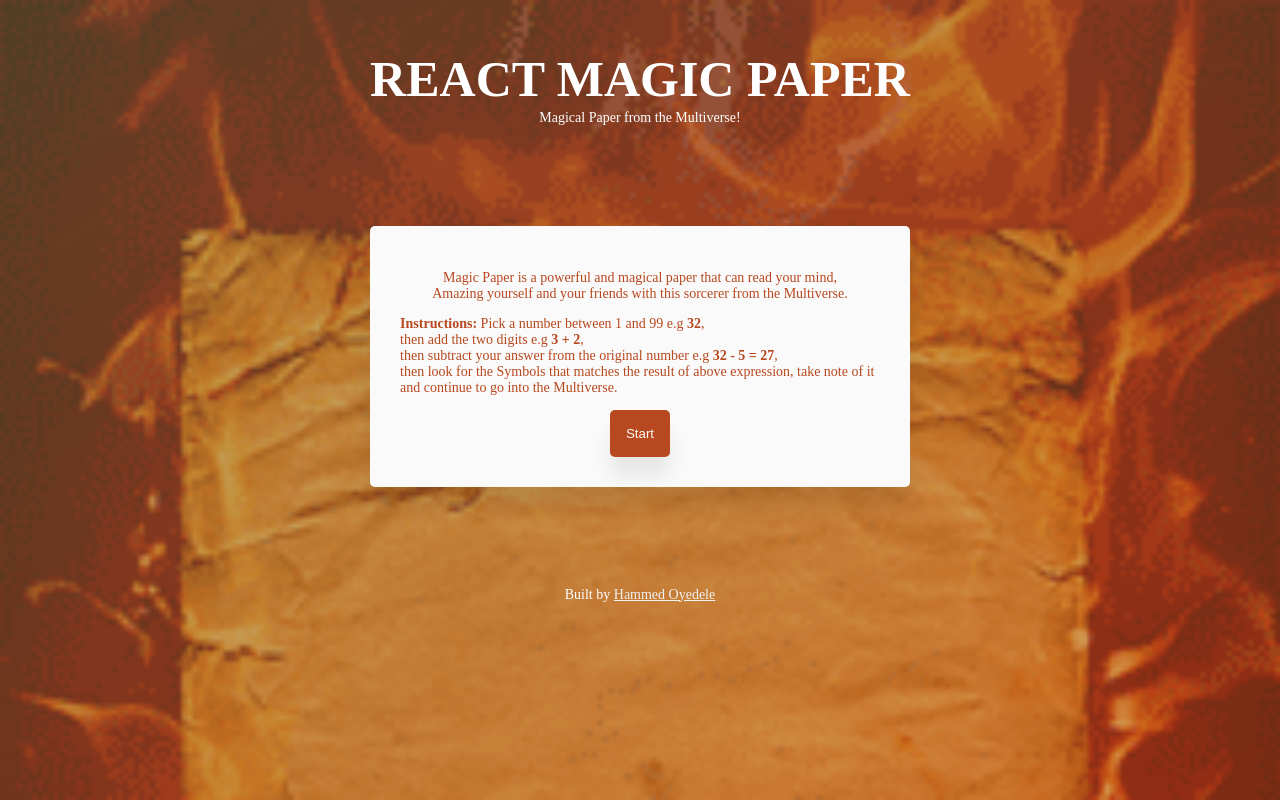
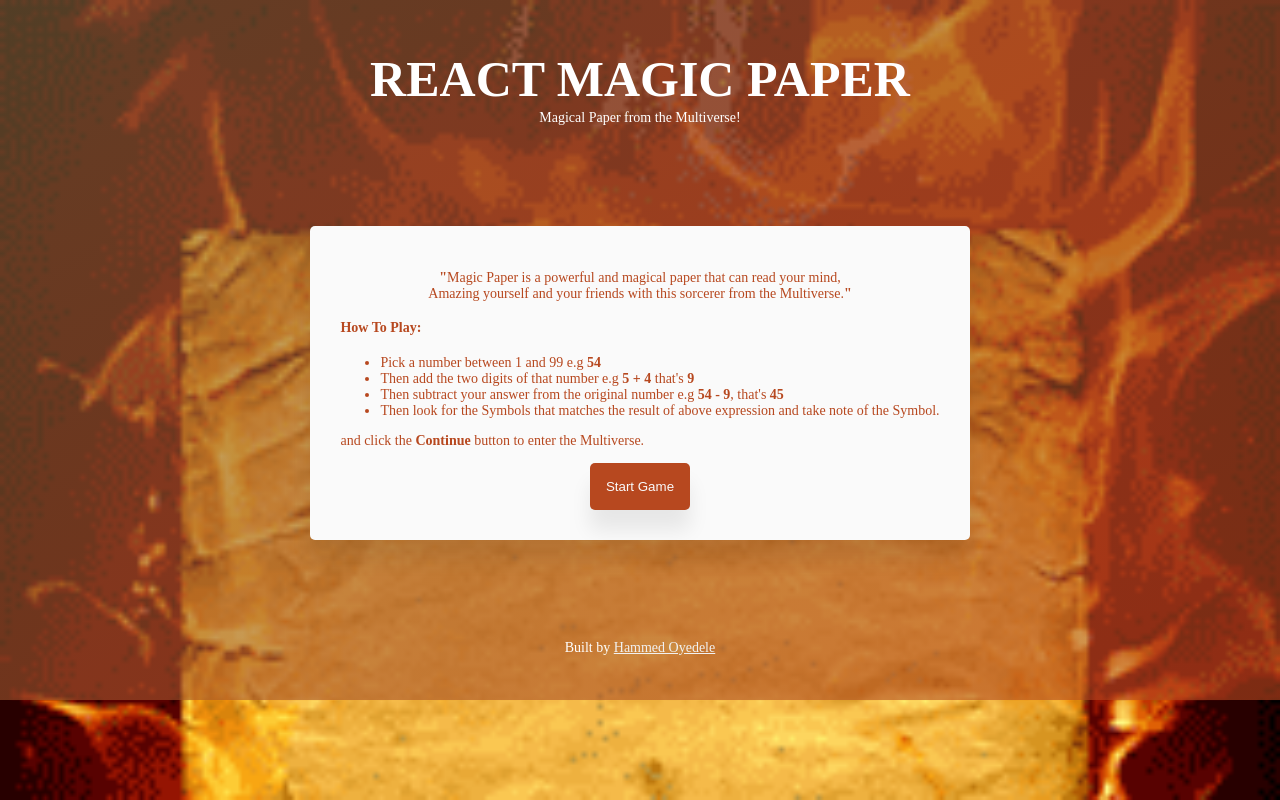
Before and after one commit to devhammed/react_magic_paper, a React (Create React App) app: page / in a window 1280 px wide. Built offline with nearby package versions, Linux system fonts and the light colour scheme.

Commit message:
Style ad Update lgic!

```diff
--- a/src/components/About.js
+++ b/src/components/About.js
@@ -4,16 +4,19 @@ import Card from './Card'
 export default (props) => {
   return (
     <Card>
-      <p>Magic Paper is a powerful and magical paper that can read your mind, <br />
-    Amazing yourself and your friends with this sorcerer from the Multiverse.</p>
+      <p><b>"</b>Magic Paper is a powerful and magical paper that can read your mind, <br />
+    Amazing yourself and your friends with this sorcerer from the Multiverse.<b>"</b></p>
       <p style={{ textAlign: 'left' }}>
-        <strong>Instructions:</strong> Pick a number between 1 and 99 e.g <strong>32</strong>, <br />
-        then add the two digits e.g <strong>3 + 2</strong>, <br />
-        then subtract your answer from the original number e.g <strong>32 - 5 = 27</strong>, <br />
-        then look for the Symbols that matches the result of above expression, take note of it <br />
-        and continue to go into the Multiverse.<br />
+        <h4>How To Play:</h4>
+        <ul>
+          <li>Pick a number between 1 and 99 e.g <strong>54</strong></li>
+          <li>Then add the two digits of that number e.g <strong>5 + 4</strong> that's <strong>9</strong></li>
+          <li>Then subtract your answer from the original number e.g <strong>54 - 9</strong>, that's <strong>45</strong></li>
+          <li>Then look for the Symbols that matches the result of above expression and take note of the Symbol.</li>
+        </ul>
+        <p>and click the <strong>Continue</strong> button to enter the Multiverse.</p>
       </p>
-      <button className='button' onClick={e => props.changePage('start')}>Start</button>
+      <button className='button' onClick={e => props.changePage('start')}>Start Game</button>
     </Card>
   )
 }
--- a/src/components/Magic.js
+++ b/src/components/Magic.js
@@ -32,19 +32,19 @@ export default class Magic extends Component {
           ? (
             <div style={{ margin: '15px auto' }}>
               <h3>Look for the Magic Symbol with your number!</h3>
-              <ul className='Magic__symbols'>{this.state.items}</ul>
+              <ul className='Magic__symbols shake'>{this.state.items}</ul>
               <button className='button' onClick={e => (this.setState({ selected: true }))}>Continue</button>
             </div>
           )
           : (
             <div style={{ margin: '15px auto' }} className='slide-in'>
               <h3>And your Magic Symbol is:- </h3>
-              <img src={require(`../assets/img/symbols/${this.state.uniqueImg}.png`)} width='50' height='50' />
+              <img src={require(`../assets/img/symbols/${this.state.uniqueImg}.png`)} alt='Magic Result' className='Magic__result shake' width='50' height='50' />
               <p>Don't be amazed alone, Kindly share this with your friends!</p>
+              <button className='button' onClick={e => this.props.changePage('about')}>Play Again</button>
             </div>
           )
         }
-        <button className='button' onClick={e => this.props.changePage('about')}>Home</button>
       </Card>
     )
   }
--- a/src/index.css
+++ b/src/index.css
@@ -22,6 +22,7 @@ body::before {
   left: 0;
   background-image: linear-gradient(to bottom right, #8A673F, #B7481F);
   opacity: .6;
+  height: 700px;
   z-index: -1;
 }
 
@@ -38,6 +39,11 @@ button {
   animation: slide-in 1s;
 }
 
+.shake {
+  animation: shake .5s;
+  animation-iteration-count: 2;
+}
+
 @keyframes slide-in {
   from {
     opacity: 0;
@@ -48,3 +54,17 @@ button {
     opacity: 1;
   }
 }
+
+@keyframes shake {
+  0% { transform: translate(1px, 1px) rotate(0deg); }
+  10% { transform: translate(-1px, -2px) rotate(-1deg); }
+  20% { transform: translate(-3px, 0px) rotate(1deg); }
+  30% { transform: translate(3px, 2px) rotate(0deg); }
+  40% { transform: translate(1px, -1px) rotate(1deg); }
+  50% { transform: translate(-1px, 2px) rotate(-1deg); }
+  60% { transform: translate(-3px, 1px) rotate(0deg); }
+  70% { transform: translate(3px, 1px) rotate(-1deg); }
+  80% { transform: translate(-1px, -1px) rotate(1deg); }
+  90% { transform: translate(1px, 2px) rotate(0deg); }
+  100% { transform: translate(1px, -2px) rotate(-1deg); }
+}
```
